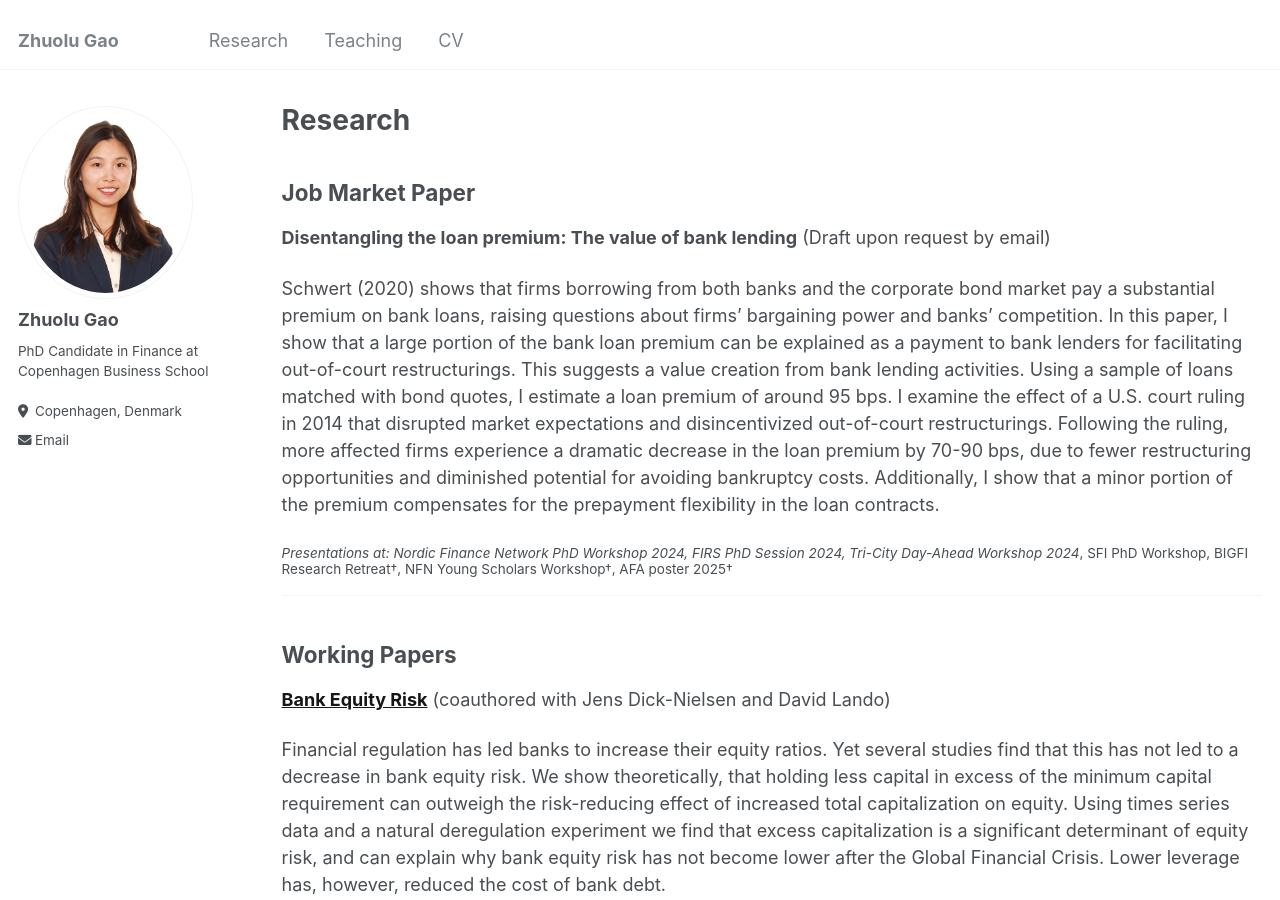
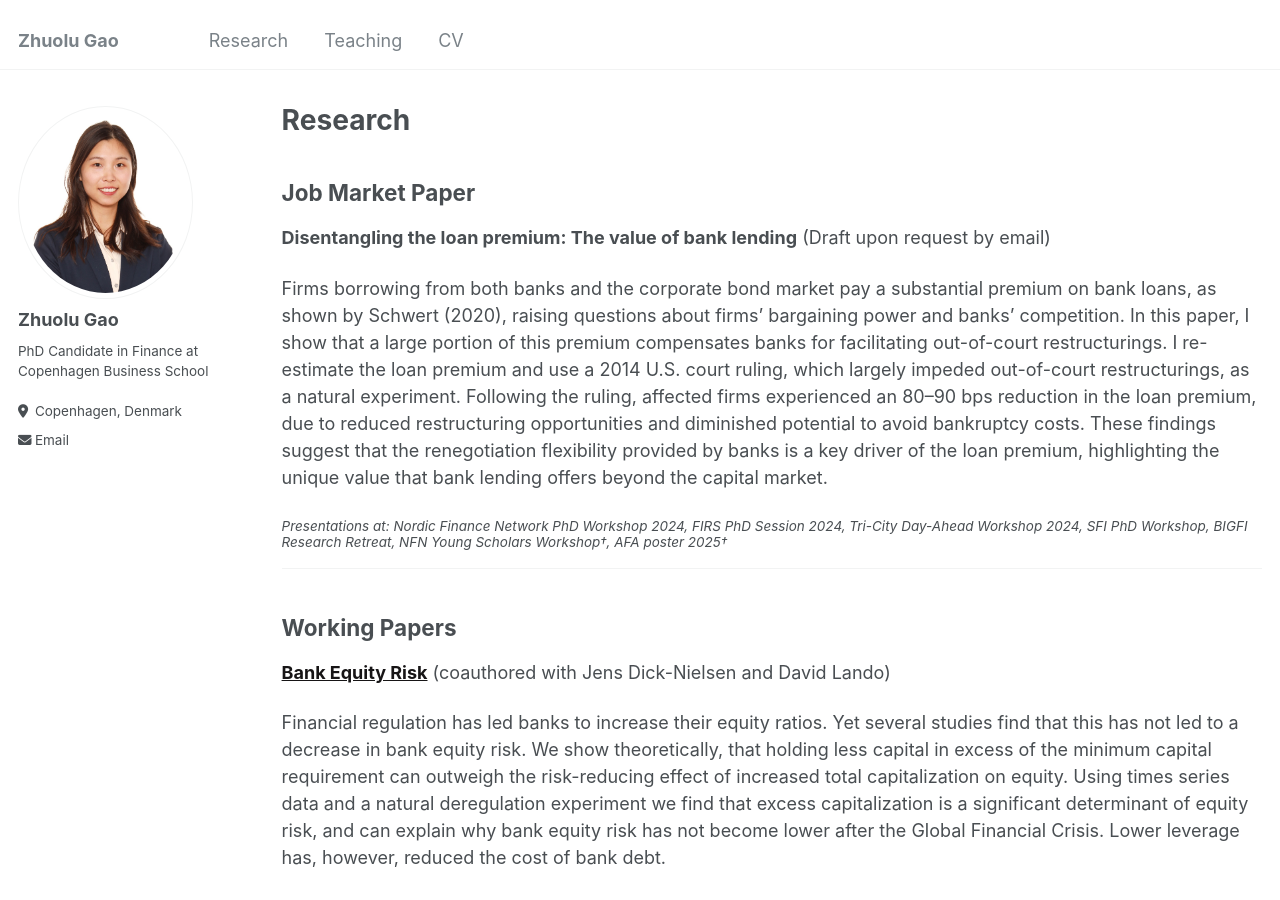
Before and after one commit to zhuolugao/zhuolugao.github.io, a Jekyll site: the page built from _pages/research.md, in a window 1280 px wide and 900 px high. Built offline with Jekyll 4.4.1, drawn with Linux system fonts in a browser that asks for light colours.

Commit message:
Update abstract.md

```diff
--- a/_pages/research.md
+++ b/_pages/research.md
@@ -17,9 +17,10 @@ author_profile: true
 **Disentangling the loan premium: The value of bank lending**
 (Draft upon request by email)
 
-Schwert (2020) shows that firms borrowing from both banks and the corporate bond market pay a substantial premium on bank loans, raising questions about firms' bargaining power and banks' competition. In this paper, I show that a large portion of the bank loan premium can be explained as a payment to bank lenders for facilitating out-of-court restructurings. This suggests a value creation from bank lending activities. Using a sample of loans matched with bond quotes, I estimate a loan premium of around 95 bps. I examine the effect of a U.S. court ruling in 2014 that disrupted market expectations and disincentivized out-of-court restructurings. Following the ruling, more affected firms experience a dramatic decrease in the loan premium by 70-90 bps, due to fewer restructuring opportunities and diminished potential for avoiding bankruptcy costs. Additionally, I show that a minor portion of the premium compensates for the prepayment flexibility in the loan contracts.
+Firms borrowing from both banks and the corporate bond market pay a substantial premium on bank loans, as shown by Schwert (2020), raising questions about firms' bargaining power and banks' competition. In this paper, I show that a large portion of this premium compensates banks for facilitating out-of-court restructurings. I re-estimate the loan premium and use a 2014 U.S. court ruling, which largely impeded out-of-court restructurings, as a natural experiment. Following the ruling, affected firms experienced an 80–90 bps reduction in the loan premium, due to reduced restructuring opportunities and diminished potential to avoid bankruptcy costs. These findings suggest that the renegotiation flexibility provided by banks is a key driver of the loan premium, highlighting the unique value that bank lending offers beyond the capital market.
 
-#### *Presentations at: Nordic Finance Network PhD Workshop 2024, FIRS PhD Session 2024, Tri-City Day-Ahead Workshop 2024*, SFI PhD Workshop, BIGFI Research Retreat†, NFN Young Scholars Workshop†, AFA poster 2025†
+
+#### *Presentations at: Nordic Finance Network PhD Workshop 2024, FIRS PhD Session 2024, Tri-City Day-Ahead Workshop 2024, SFI PhD Workshop, BIGFI Research Retreat, NFN Young Scholars Workshop†, AFA poster 2025†*
 
 
 ---
```
